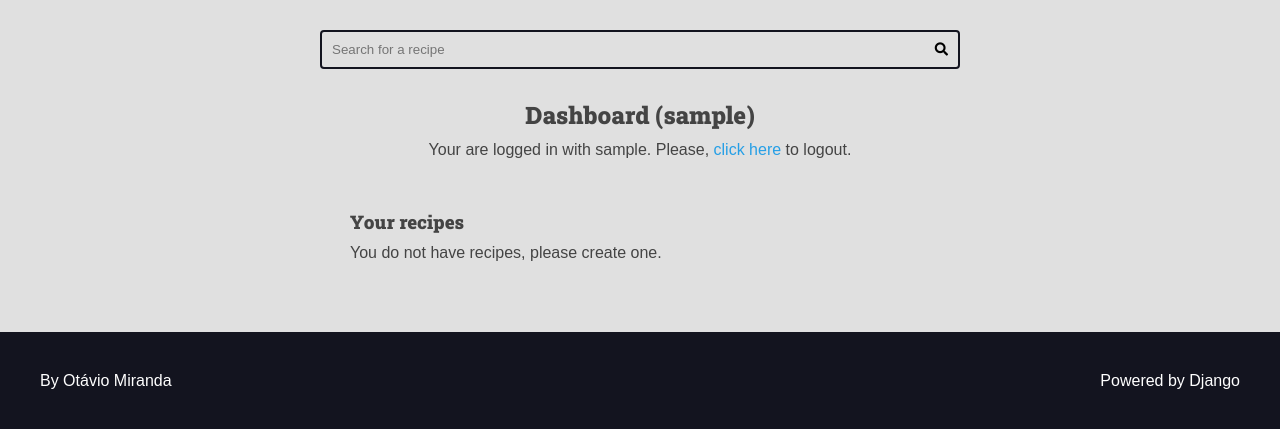
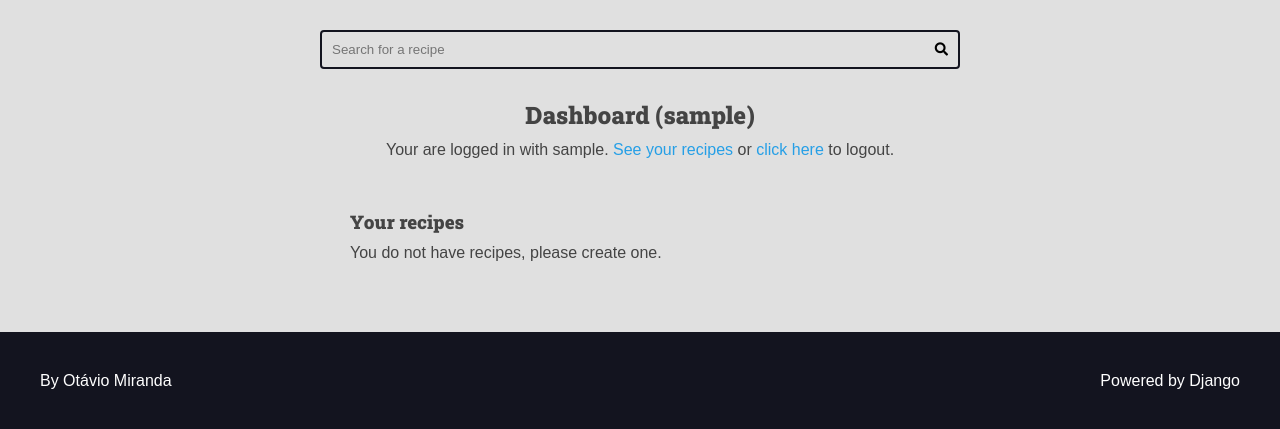
Before and after one commit to luizomf/curso-django-projeto1, a Django app: page /authors/dashboard/ in a window 1280 px wide. Shown: the part 113-542 px from the top of the page. Run offline with Django 3.2, Linux system fonts and the light colour scheme; the visitor is signed in with stand-in values (Sample User, id 1); data that the repository does not hold is empty.

Commit message:
Toques finais no layout do formulário de criação de receitas.

```diff
--- a/authors/templates/authors/partials/login_message.html
+++ b/authors/templates/authors/partials/login_message.html
@@ -2,7 +2,7 @@
 <div class="login-message">
   Your are logged in with
   {{ request.user.username }}.
-  Please,
+  <a href="{% url 'authors:dashboard' %}">See your recipes</a> or
   <form class="inline-form" action="{% url 'authors:logout' %}" method='POST'>
     {% csrf_token %}
     <input type="hidden" name="username" value="{{ request.user.username }}">
--- a/base_static/global/css/styles.css
+++ b/base_static/global/css/styles.css
@@ -66,6 +66,15 @@ h4,
 h5,
 h6 {
   font-family: var(--font-headings);
+}
+
+img {
+  max-width: 100%;
+}
+
+a {
+  color: var(--color-primary);
+  text-decoration: none;
 }
 
 .container {
--- a/base_templates/global/partials/form.html
+++ b/base_templates/global/partials/form.html
@@ -14,6 +14,12 @@
 
           {{ field.errors }}
         </div>
+
+        {% if field.name == 'cover' and field.value.url %}
+          <div class="span-2">
+            <img src="{{ field.value.url }}" alt="Capa para {{ recipe.title }}">
+          </div>
+        {% endif %}
       {% endfor %}
     </div>
 
```
Also changed, not shown: authors/forms/recipe_form.py (+20 -1 lines).
